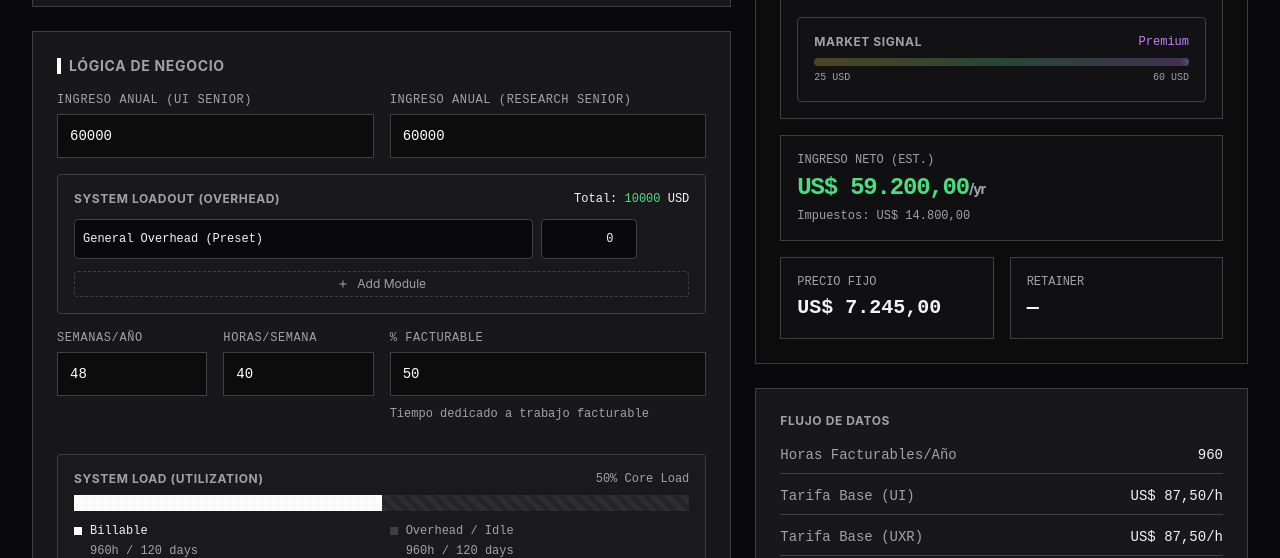
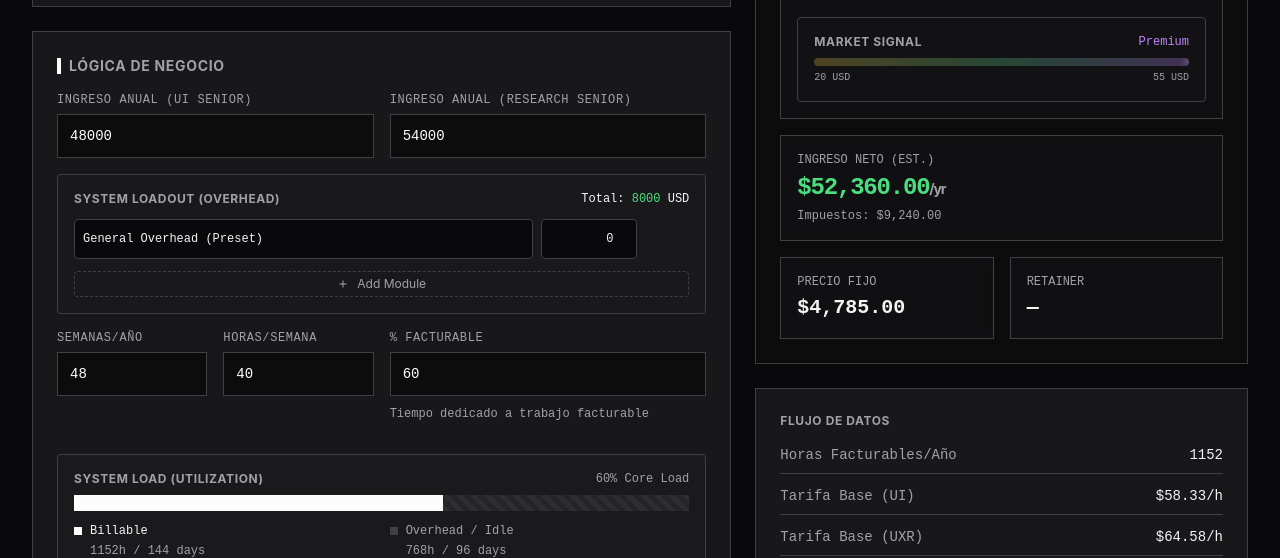
Before and after one commit to Davecelot/calculator-per-hour, a React (Vite) app: page / in a window 1280 px wide. Shown: the part 242-800 px from the top of the page. Built offline with nearby package versions, Linux system fonts and the light colour scheme; no server answers.

Commit message:
Update calculator view, presets and formatting utils

```diff
--- a/src/components/CalculatorView.jsx
+++ b/src/components/CalculatorView.jsx
@@ -12,10 +12,18 @@ import MarketTelemetry from './MarketTelemetry';
 // Import hooks and services
 import { useRateCalculation } from '../hooks/useRateCalculation';
 import { fetchRates } from '../services/currency';
-import { formatCurrency as fmtMoney } from '../utils/format';
+import { formatCurrency } from '../utils/format';
 import { pdfExport } from '../utils/pdfExport';
 
 export default function CalculatorView({ t, language }) {
+  // Determine locale based on region/currency
+  const getLocale = (reg, curr) => {
+    if (reg === 'LATAM') return curr === 'USD' ? 'en-US' : 'es-AR';
+    if (reg === 'USA') return 'en-US';
+    if (reg === 'EU_WEST' || reg === 'EU_EAST') return 'de-DE'; // Standard EU formatting
+    return 'en-US';
+  };
+
   // Core State
   const [region, setRegion] = useState('LATAM');
   const [currency, setCurrency] = useState('USD');
@@ -547,7 +555,7 @@ export default function CalculatorView({ t, language }) {
               <div className="kpi">
                 <span className="text-xs uppercase text-textMuted font-mono">{t.adjustedRate}</span>
                 <div className="text-4xl font-bold font-mono tracking-tighter mt-1">
-                  {fmtMoney(adjustedRate, currency)}<span className="text-lg text-textMuted font-sans">/h</span>
+                  {formatCurrency(adjustedRate, currency, getLocale(region, currency))}<span className="text-lg text-textMuted font-sans">/h</span>
                 </div>
                 <MarketTelemetry
                   currentRate={adjustedRate}
@@ -559,10 +567,10 @@ export default function CalculatorView({ t, language }) {
               <div className="kpi">
                 <span className="text-xs uppercase text-textMuted font-mono">{t.netIncome}</span>
                 <div className="text-2xl font-bold font-mono tracking-tighter mt-1 text-green-400">
-                  {fmtMoney(netIncome, currency)}<span className="text-sm text-textMuted font-sans">/yr</span>
+                  {formatCurrency(netIncome, currency, getLocale(region, currency))}<span className="text-sm text-textMuted font-sans">/yr</span>
                 </div>
                 <div className="text-xs text-textMuted font-mono mt-1">
-                  {t.tax}: {fmtMoney(taxAmount, currency)}
+                  {t.tax}: {formatCurrency(taxAmount, currency, getLocale(region, currency))}
                 </div>
               </div>
 
@@ -570,14 +578,14 @@ export default function CalculatorView({ t, language }) {
                 <div className="kpi">
                   <span className="text-xs uppercase text-textMuted font-mono">{t.fixedPrice}</span>
                   <div className="text-xl font-bold font-mono mt-1">
-                    {totalProjectHours > 0 ? fmtMoney(fixedPrice, currency) : '—'}
+                    {totalProjectHours > 0 ? formatCurrency(fixedPrice, currency, getLocale(region, currency)) : '—'}
                   </div>
                 </div>
                 <div className="kpi">
                   <span className="text-xs uppercase text-textMuted font-mono">{t.retainer}</span>
                   <div className="text-xl font-bold font-mono mt-1">
                     {engagement === 'retainer' && retainerHours > 0
-                      ? fmtMoney(retainerPrice, currency)
+                      ? formatCurrency(retainerPrice, currency, getLocale(region, currency))
                       : '—'}
                   </div>
                 </div>
@@ -595,15 +603,15 @@ export default function CalculatorView({ t, language }) {
               </div>
               <div className="flex justify-between items-center border-b border-border pb-2">
                 <span className="text-textMuted">{t.baseRateUI}</span>
-                <span>{fmtMoney(rateUI, currency)}/h</span>
+                <span>{formatCurrency(rateUI, currency, getLocale(region, currency))}/h</span>
               </div>
               <div className="flex justify-between items-center border-b border-border pb-2">
                 <span className="text-textMuted">{t.baseRateUXR}</span>
-                <span>{fmtMoney(rateUXR, currency)}/h</span>
+                <span>{formatCurrency(rateUXR, currency, getLocale(region, currency))}/h</span>
               </div>
               <div className="flex justify-between items-center border-b border-border pb-2">
                 <span className="text-textMuted">{t.blendedRate}</span>
-                <span>{fmtMoney(blendedRate, currency)}/h</span>
+                <span>{formatCurrency(blendedRate, currency, getLocale(region, currency))}/h</span>
               </div>
               <div className="flex justify-between items-center pt-2">
                 <span className="text-textMuted">{t.totalProjectHours}</span>
--- a/src/presets.js
+++ b/src/presets.js
@@ -1,62 +1,61 @@
 /*
  * Preset values for each region along with multipliers and
- * helper functions. These values are drawn from the research
- * performed earlier. They represent typical annual income goals,
- * overheads and margins for senior UI and research designers in
+ * helper functions. These values are drawn from real-world research
+ * from 2024/2025 market data for senior UI and UX designers in
  * different geographic regions.
  */
 
 export const PRESETS = {
   LATAM: {
-    uiIncome: 60000, // Suggested annual income (USD) for a senior UI designer
-    uxrIncome: 60000, // Suggested annual income (USD) for a senior researcher
-    overhead: 10000, // Licenses, equipment, marketing per person
+    uiIncome: 48000, // ~$4k/month - Senior average in top tech hubs (Source: Glassdoor/LinkedIn 2024)
+    uxrIncome: 54000, // slightly higher demand for specialized UXR
+    overhead: 8000, // Reduced overhead estimate for LATAM region
     weeks: 48,
     hoursPerWeek: 40,
-    billablePct: 50, // ≈ 960–1000 h/year (taking into account non‑billable work)
+    billablePct: 60, // Higher utilization typical for contractors
     marginPct: 20,
-    contingencyPct: 15,
-    taxRate: 20,
-    marketRateRange: { min: 25, max: 60 }, // USD/h
+    contingencyPct: 10,
+    taxRate: 15, // Effective tax rate for export services (e.g. Monotributo Tech in AR, RESICO in MX)
+    marketRateRange: { min: 20, max: 55 }, // USD/h - Validated via Upwork/Toptal for Senior LATAM talent
     defaultHours: { research: 20, ui: 40 },
   },
   EU_WEST: {
-    uiIncome: 100000,
-    uxrIncome: 100000,
+    uiIncome: 95000, // ~€85k-90k EUR
+    uxrIncome: 98000,
     overhead: 15000,
-    weeks: 48,
-    hoursPerWeek: 40,
-    billablePct: 55, // ≈ 1056 h/year
+    weeks: 47, // More holidays typical in EU
+    hoursPerWeek: 38,
+    billablePct: 55,
     marginPct: 25,
     contingencyPct: 15,
-    taxRate: 30,
-    marketRateRange: { min: 60, max: 120 }, // EUR/h (approx converted to USD for base)
+    taxRate: 35, // Higher tax burden
+    marketRateRange: { min: 65, max: 130 }, // EUR/h (approx USD equivalent for base) - Source: Malt/YunoJuno 2024 reports
     defaultHours: { research: 25, ui: 45 },
   },
   EU_EAST: {
-    uiIncome: 80000,
-    uxrIncome: 80000,
-    overhead: 12000,
+    uiIncome: 65000,
+    uxrIncome: 65000,
+    overhead: 10000,
+    weeks: 48,
+    hoursPerWeek: 40,
+    billablePct: 60,
+    marginPct: 25,
+    contingencyPct: 15,
+    taxRate: 18, // Competitive tax rates (e.g. Poland B2B, Romania)
+    marketRateRange: { min: 35, max: 75 }, // USD/h - Source: Pangea.ai/Clutch 2024
+    defaultHours: { research: 20, ui: 40 },
+  },
+  USA: {
+    uiIncome: 145000, // Senior Product Designer avg (Source: BuiltIn/Levels.fyi 2024)
+    uxrIncome: 155000,
+    overhead: 25000, // Higher cost of living/healthcare/insurance
     weeks: 48,
     hoursPerWeek: 40,
     billablePct: 55,
-    marginPct: 25,
-    contingencyPct: 15,
-    taxRate: 25,
-    marketRateRange: { min: 40, max: 90 },
-    defaultHours: { research: 18, ui: 40 },
-  },
-  USA: {
-    uiIncome: 150000,
-    uxrIncome: 150000,
-    overhead: 20000,
-    weeks: 48,
-    hoursPerWeek: 40,
-    billablePct: 60, // ≈ 1152 h/year
-    marginPct: 28,
-    contingencyPct: 15,
-    taxRate: 30,
-    marketRateRange: { min: 80, max: 200 },
+    marginPct: 30,
+    contingencyPct: 20,
+    taxRate: 28, // Effective self-employment tax + income tax
+    marketRateRange: { min: 85, max: 180 }, // USD/h - Source: AIGA/Robert Half 2025 Salary Guide
     defaultHours: { research: 30, ui: 50 },
   },
 };
--- a/src/utils/format.js
+++ b/src/utils/format.js
@@ -1,6 +1,6 @@
-export function formatCurrency(value, currency) {
+export function formatCurrency(value, currency, locale = 'en-US') {
   if (!Number.isFinite(value)) return '—';
-  return new Intl.NumberFormat('es-AR', {
+  return new Intl.NumberFormat(locale, {
     style: 'currency',
     currency,
     minimumFractionDigits: 2,
```
